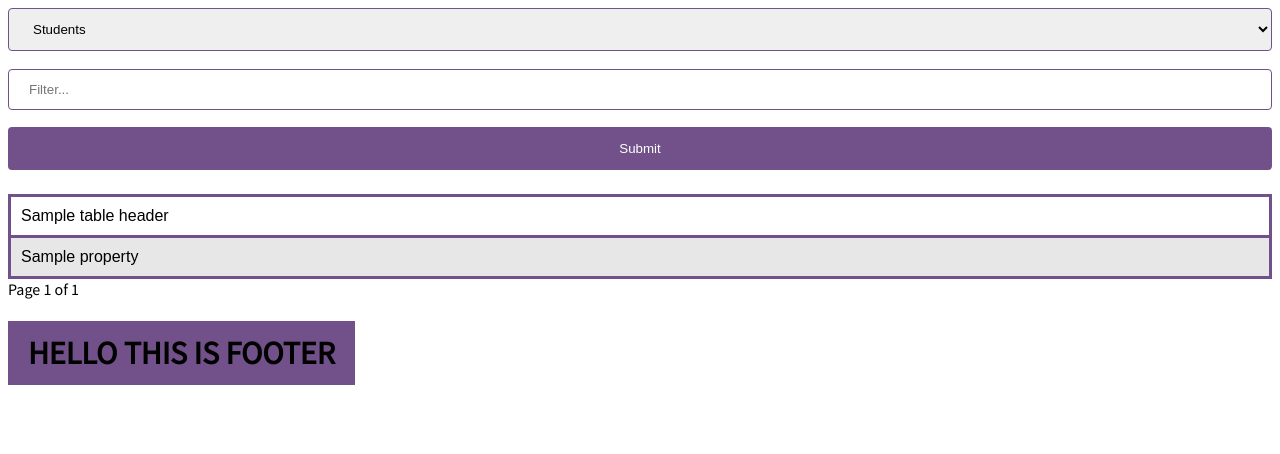
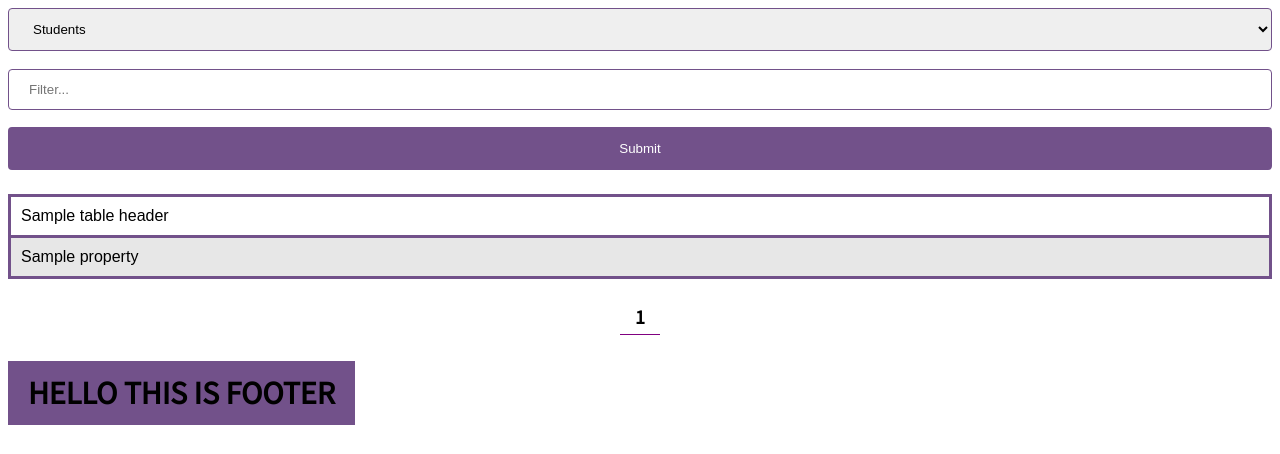
Before and after one commit to chouvinc/VEEP-Summer-Project, a Django app: template data_display/templates/data_display/database_start_page.html in a window 1280 px wide. Shown: the part 404-858 px from the top of the page. Before the commit the page ends 789 px from the top, so only its background shows below. Run offline with Django 3.2, Linux system fonts and the light colour scheme; the template is opened without the code that fills it: most values are stand-ins (such as "Sample title", 1, 10 or a date in 2020).

Commit message:
Made pagination show page numbers if available instead of 'Next' and 'Previous'. Added some css to make everything look nicer.

```diff
--- a/data_display/static/data_display/base.css
+++ b/data_display/static/data_display/base.css
@@ -9,6 +9,6 @@ ul a {
   display: inline-block;
 }
 
-a:visited {
+.header a:visited {
   color: gray;
 }
--- a/data_display/static/data_display/style_site.css
+++ b/data_display/static/data_display/style_site.css
@@ -1,5 +1,5 @@
 #image {
-  top: 500
+  top: 500px;
 }
 
 #header {
@@ -28,7 +28,7 @@ tr:nth-child(even) {
 
 h1 {
   right: 50px;
-  left: 50 px;
+  left: 50px;
   padding: 12px 20px;
   background-color: rgb(114, 81, 138);
   display: inline-block;
@@ -65,3 +65,31 @@ input[type=submit] {
 input[type=submit]:hover {
   background-color: rgb(114, 81, 138);
  }
+
+/* Pagination stuff down here */
+
+.pagination {
+    text-align: center;
+    margin: 25px 10px 10px 10px;
+    font-size: 1.25em;
+}
+
+.pagination .page-item {
+    padding: 5px 15px;
+    border-radius: 10px;
+}
+
+.pagination a {
+    text-decoration: none;
+    color: #222222;
+}
+
+.pagination .current {
+    border-bottom: 1px solid purple;
+    font-weight: bold;
+    padding: 5px 15px;
+}
+
+.pagination .page-item:hover {
+    background-color: #eeeeee;
+}
--- a/data_display/templates/data_display/database_start_page.html
+++ b/data_display/templates/data_display/database_start_page.html
@@ -52,17 +52,19 @@
     <div class="pagination">
         <span class="page-links">
             {% if data.has_previous %}
-                <a href="?page=1"><<</a>
-                <a href="?page={{ data.previous_page_number }}">Previous</a>
+                <span class="page-item"><a href="?page=1"><<</a></span>
+                {% for page in pages.left %}
+                    <span class="page-item"><a href="?page={{ page }}">{{ page }}</a></span>
+                {% endfor %}
             {% endif %}
 
-            <span class="current">
-                Page {{ data.number }} of {{ data.paginator.num_pages }}
-            </span>
+            <span class="current">{{ data.number }}</span>
 
             {% if data.has_next %}
-                <a href="?page={{ data.next_page_number }}">Next</a>
-                <a href="?page={{ data.paginator.num_pages }}">>></a>
+                {% for page in pages.right %}
+                    <span class="page-item"><a href="?page={{ page }}">{{ page }}</a></span>
+                {% endfor %}
+                <span class="page-item"><a href="?page={{ data.paginator.num_pages }}">>></a></span>
             {% endif %}
         </span>
     </div>
```
Also changed, not shown: data_display/views.py (+19 -3 lines), db.sqlite3.
